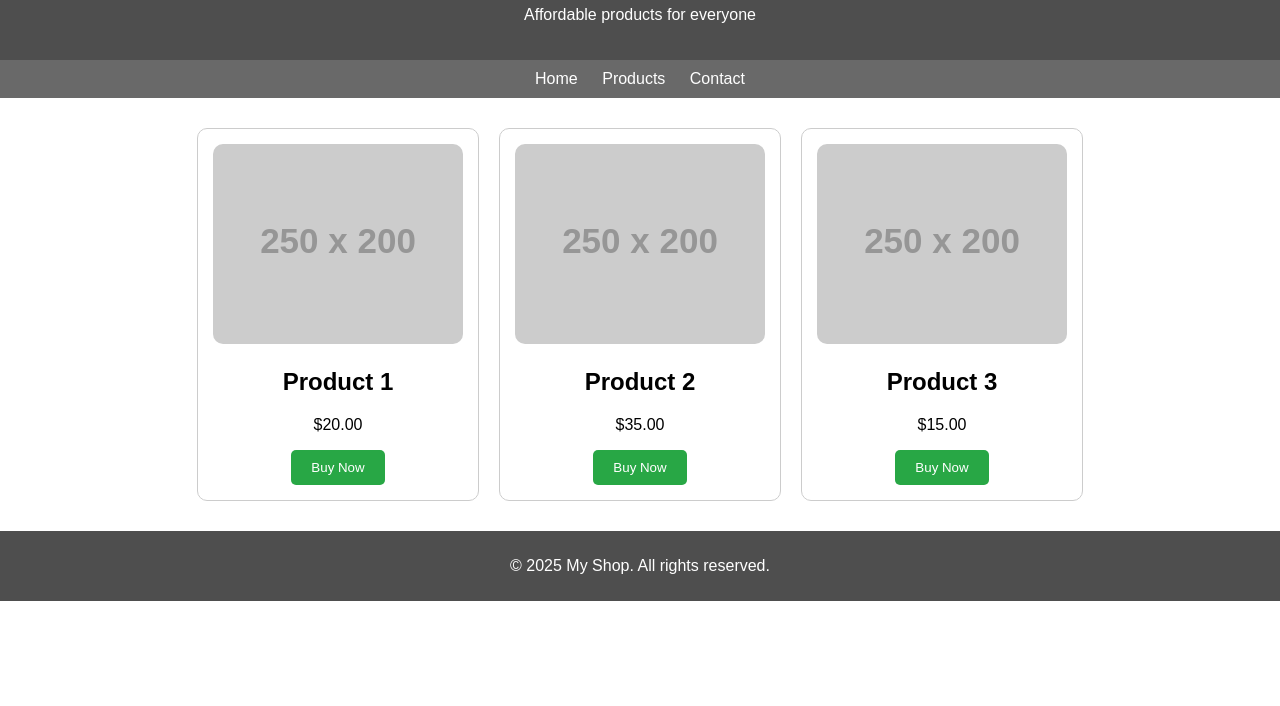
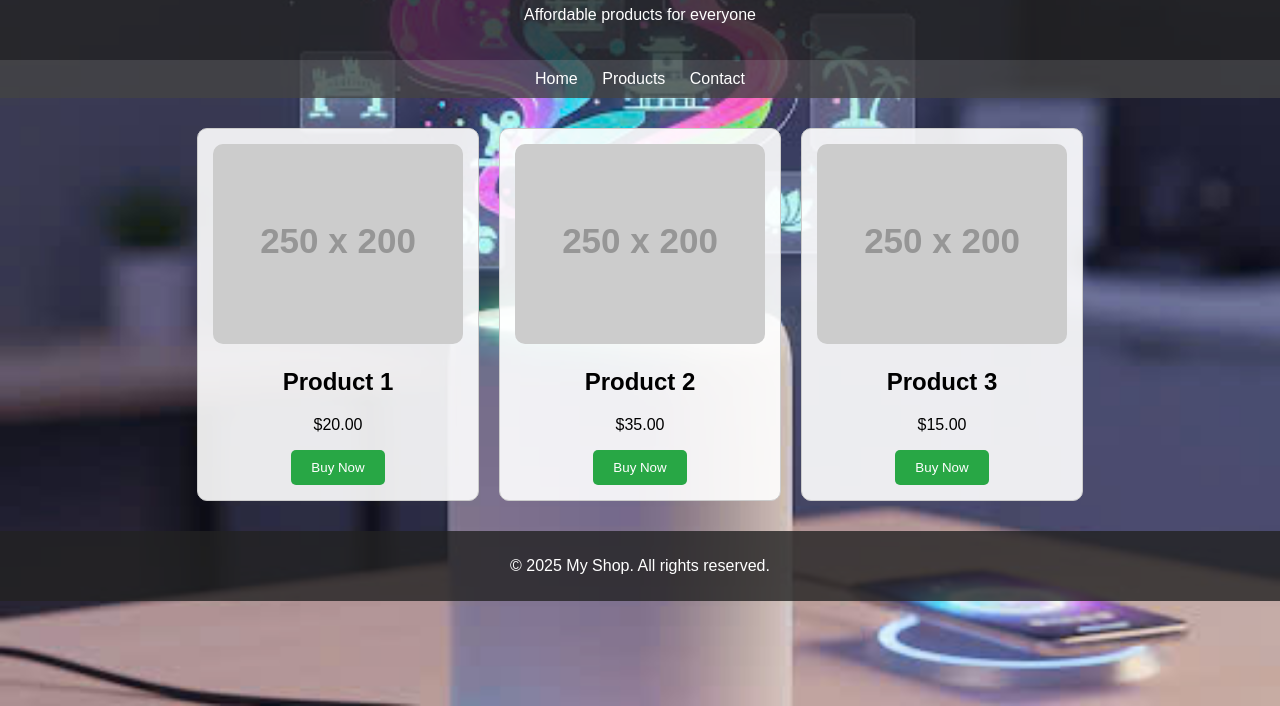
Before and after one commit to ThuanNQ-web/My---Shop, a plain HTML site: page index.htm in a window 1280 px wide. Shown: the part 94-800 px from the top of the page. Drawn offline with Linux system fonts and the light colour scheme; placeholder pictures from the web are drawn by us.

Commit message:
Update index.htm

```diff
--- a/index.htm
+++ b/index.htm
@@ -9,12 +9,10 @@
       font-family: Arial, sans-serif;
       margin: 0;
       padding: 0;
-      /* 🔹 Background thêm ở đây */
-      background-image: url("images/bg.jpg");
-      background-size: cover;         /* ảnh phủ toàn bộ màn hình */
-      background-position: center;    /* canh giữa */
-      background-attachment: fixed;   /* cố định khi cuộn */
-      color: #fff;                    /* chữ đổi sang trắng cho dễ đọc */
+      background-image: url("bg.jpg"); /* ảnh nền */
+      background-size: cover;          /* tự động fit màn hình */
+      background-position: center;     /* căn giữa */
+      background-attachment: fixed;    /* nền cố định khi cuộn */
     }
     header {
       background: rgba(34, 34, 34, 0.8);
@@ -40,8 +38,7 @@
       margin: 20px;
     }
     .product {
-      background: rgba(255, 255, 255, 0.9);  /* nền trắng mờ để nổi bật */
-      color: #000;
+      background: rgba(255, 255, 255, 0.9);
       border: 1px solid #ccc;
       border-radius: 10px;
       margin: 10px;
```
